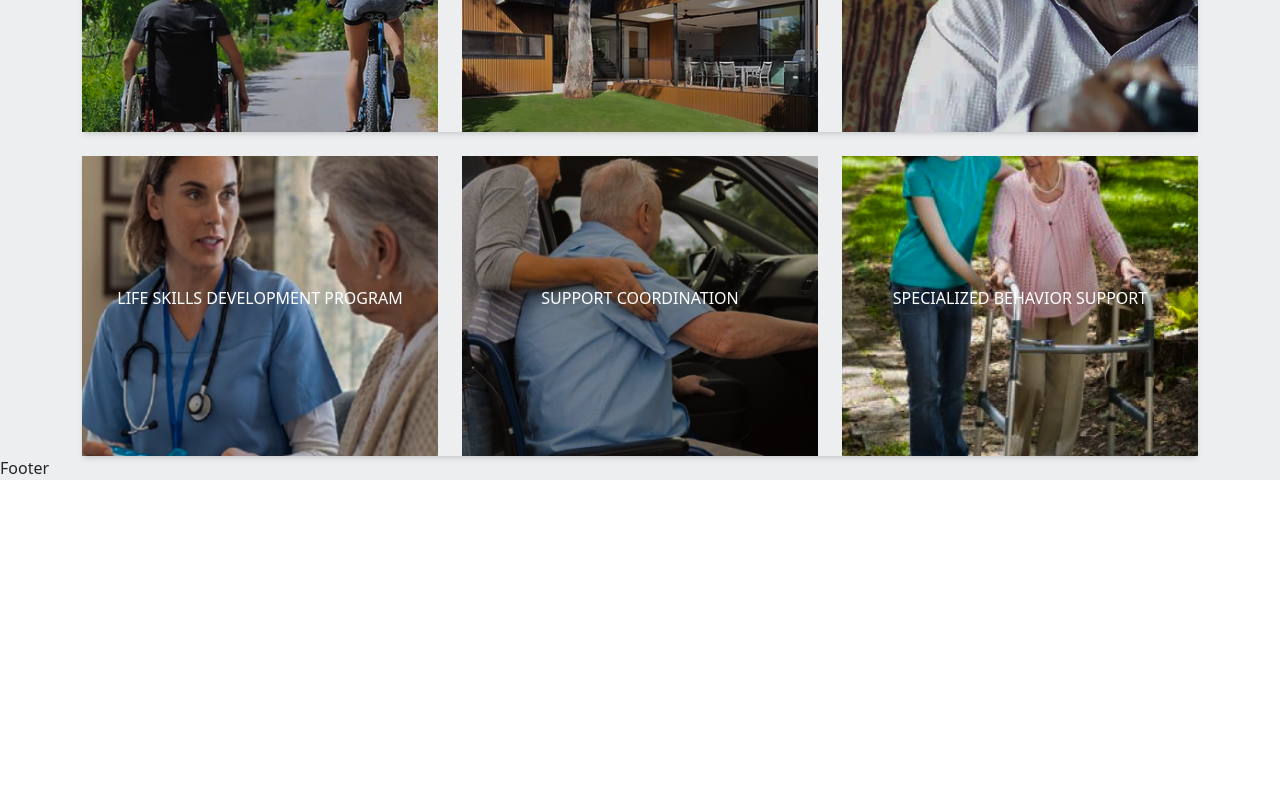
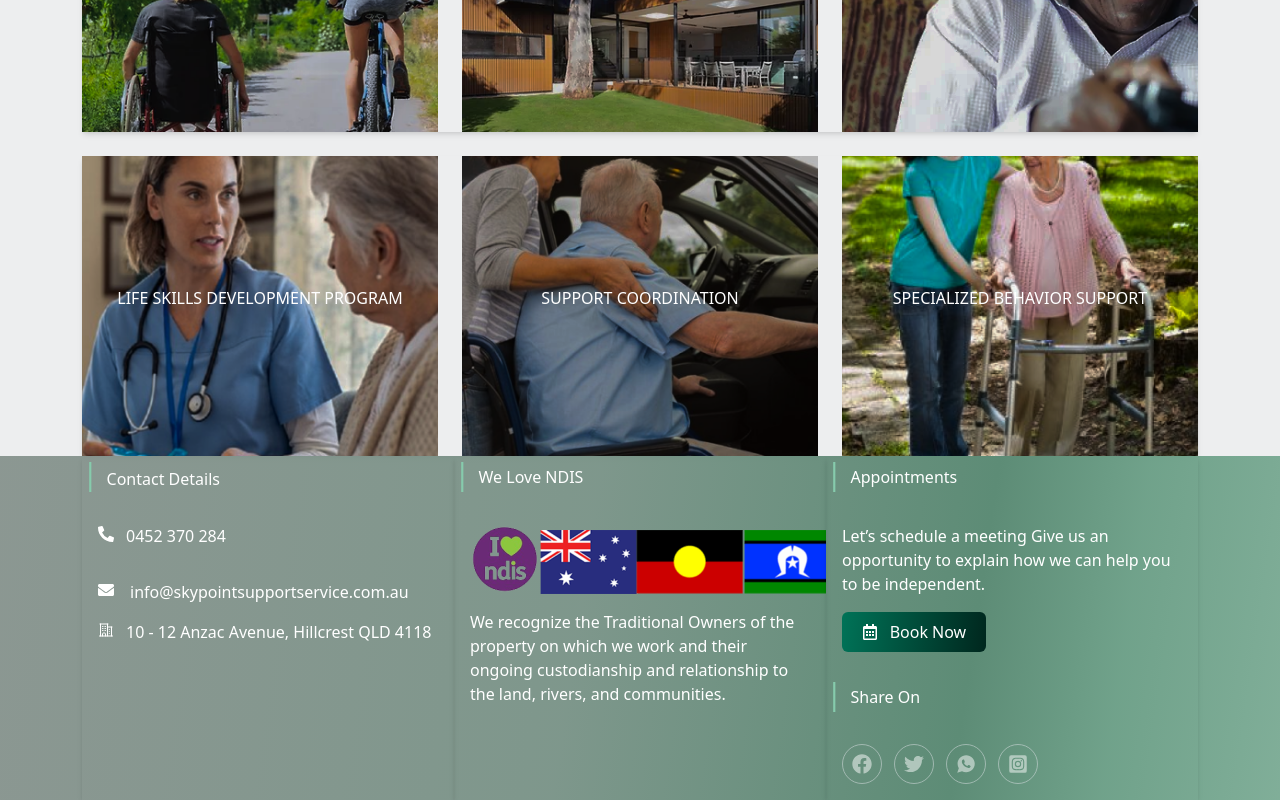
Before and after one commit to chifum/skypoint, a React (Create React App) app: page / in a window 1280 px wide. Shown: the part 1090-1890 px from the top of the page. Before the commit the page ends 1570 px from the top, so only its background shows below. Built offline with nearby package versions, Linux system fonts and the light colour scheme.

Commit message:
Footer Completed

```diff
--- a/src/App.css
+++ b/src/App.css
@@ -10,17 +10,49 @@
   --primary-navTextColor: rgba(255, 255, 255, 1);
   --primaryButton: rgba(123, 240, 0, 1);
   --weLoveNdisTextColor: rgba(0, 117, 118, 0.698);
+
+  --Footer: linear-gradient(
+    278.34deg,
+    #76b296 -130.52%,
+    rgba(225, 249, 238, 0.915793) -82.49%,
+    rgba(104, 157, 132, 0.939041) 13.37%,
+    #5d8c76 24.82%,
+    rgba(111, 139, 126, 0.880341) 54.85%,
+    rgba(138, 138, 138, 0.865976) 139.51%,
+    #fdfdfd 139.54%,
+    rgba(0, 0, 0, 0.48995) 139.54%,
+    rgba(118, 164, 178, 0.162832) 139.54%,
+    rgba(118, 178, 150, 0.342501) 139.54%,
+    #007559 139.54%
+  );
+  --footerVerticalBg: rgba(134, 203, 172, 1);
+  --bookNow: linear-gradient(
+    96.46deg,
+    #007559 -2.91%,
+    #00221a 106.37%,
+    #000000 142.35%,
+    rgba(0, 117, 89, 0) 186.21%
+  );
 }
 
-  .bgColor{
+.bgColor {
   background: var(--primary-navBackgroundColor);
 }
-  .textColor{
+.textColor {
   color: var(--primary-navTextColor);
 }
-  .outlineButtonColor{
+.outlineButtonColor {
   outline-color: var(--primaryButton);
 }
-  .weLoveNdis{
+.weLoveNdis {
   color: var(--weLoveNdisTextColor);
 }
+.Footer {
+  background: var(--Footer);
+}
+.footerVerticalBg {
+  color: var(--footerVerticalBg);
+}
+.bookNowBg{
+  background: var(--bookNow);
+}
--- a/src/components/footer/Footer.jsx
+++ b/src/components/footer/Footer.jsx
@@ -1,12 +1,117 @@
-import React from 'react'
-import { NavLink } from 'react-router-dom'
+import React from "react";
+// import { FaEnvelope } from "react-icons/fa";
+import {
+  FaPhoneAlt,
+  FaEnvelope,
+  FaRegCalendarAlt,
+  FaFacebook,
+  FaTwitter,
+  FaInstagramSquare
+} from "react-icons/fa";
+import { IoLogoWhatsapp } from "react-icons/io";
+import { HiOutlineBuildingOffice2 } from "react-icons/hi2";
+import downloadRemovebgPreview from "../../assets/img/downloadRemovebgPreview.png";
+import image15 from "../../assets/img/image15.png";
+import { NavLink, Outlet } from "react-router-dom";
 
 const Footer = () => {
-    return (
-        <div>
-            Footer
+  return (
+    <div className="Footer">
+      <div className="container flex flex-wrap flex-col md:flex-row textColor">
+        <div className="grow shrink basis-1/3 w-full overflow-hidden shadow-md">
+          <div className="flex items-baseline">
+            <p className="text-3xl footerVerticalBg">|</p>
+            <h6 className="ml-2">Contact Details</h6>
+          </div>
+          <div className=" p-3">
+            <div className="flex items-baseline">
+              <FaPhoneAlt />
+              <p className="ml-3">0452 370 284</p>
+            </div>
+            <div className="flex items-baseline">
+              <FaEnvelope />
+              <p className="m-3">info@skypointsupportservice.com.au</p>
+            </div>
+            <div className="flex items-baseline">
+              <HiOutlineBuildingOffice2 />
+              <p className="ml-3">10 - 12 Anzac Avenue, Hillcrest QLD 4118</p>
+            </div>
+          </div>
         </div>
-    )
-}
+        <div className="grow shrink basis-1/3 overflow-hidden shadow-md">
+          <div className="flex items-center">
+            <p className="text-3xl footerVerticalBg">|</p>
+            <h6 className="ml-2">We Love NDIS</h6>
+          </div>
+          <div className="p-3">
+            <div className="flex items-baseline">
+              <img src={downloadRemovebgPreview} alt="" />
+              <img src={image15} alt="" className="md:w-80" />
+            </div>
+            <div>
+              <p className=" mt-3">
+                We recognize the Traditional Owners of the property on which we
+                work and their ongoing custodianship and relationship to the
+                land, rivers, and communities.
+              </p>
+            </div>
+          </div>
+        </div>
+        <div className="grow shrink basis-1/3 w-full overflow-hidden shadow-md">
+          <div className="flex items-center">
+            <p className="text-3xl footerVerticalBg">|</p>
+            <h6 className="ml-2">Appointments</h6>
+          </div>
+          <div className="p-3">
+            <div>
+              <p>
+                Let’s schedule a meeting Give us an opportunity to explain how
+                we can help you to be independent.
+              </p>
+            </div>
+            <div>
+              <NavLink className="flex bookNowBg items-center p-2 w-36 justify-evenly no-underline text-white rounded-md">
+                <FaRegCalendarAlt to="/" /> Book Now
+              </NavLink>
+            </div>
+          </div>
+          <div>
+            <diV className="flex items-center mt-2">
+              <p className="text-3xl footerVerticalBg">|</p>
+              <h6 className="ml-2">Share On</h6>
+            </diV>
+            <div className="p-3">
+              <div className="flex">
+              <diV className=" border w-[40px] h-[40px] rounded-full flex justify-center items-center opacity-50">
+                <NavLink className="no-underline text-white" to="/">
+                  <FaFacebook size={20} />
+                </NavLink>
+              </diV>
+              <diV className=" border w-[40px] h-[40px] rounded-full flex justify-center items-center opacity-50 ml-3">
+                <NavLink className="no-underline text-white" to="/">
+                  <FaTwitter size={20} />
+                </NavLink>
+              </diV>
+              <diV className=" border w-[40px] h-[40px] rounded-full flex justify-center items-center opacity-50 ml-3">
+                <NavLink className="no-underline text-white" to="/">
+                  <IoLogoWhatsapp size={20} />
+                </NavLink>
+              </diV>
+              <diV className=" border w-[40px] h-[40px] rounded-full flex justify-center items-center opacity-50 ml-3">
+                <NavLink className="no-underline text-white" to="/">
+                  <FaInstagramSquare size={20} />
+                </NavLink>
+              </diV>
+              </div>
+            </div>
+          </div>
+        </div>
+      </div>
+      <main>
+        <Outlet />
+      </main>
+    </div>
+  );
+};
 
-export default Footer
+export default Footer;
```
Also changed, not shown: src/assets/img/downloadRemovebgPreview.png (added), src/assets/img/image15.png (added). Lines whose indentation alone changed are shown as unchanged.
